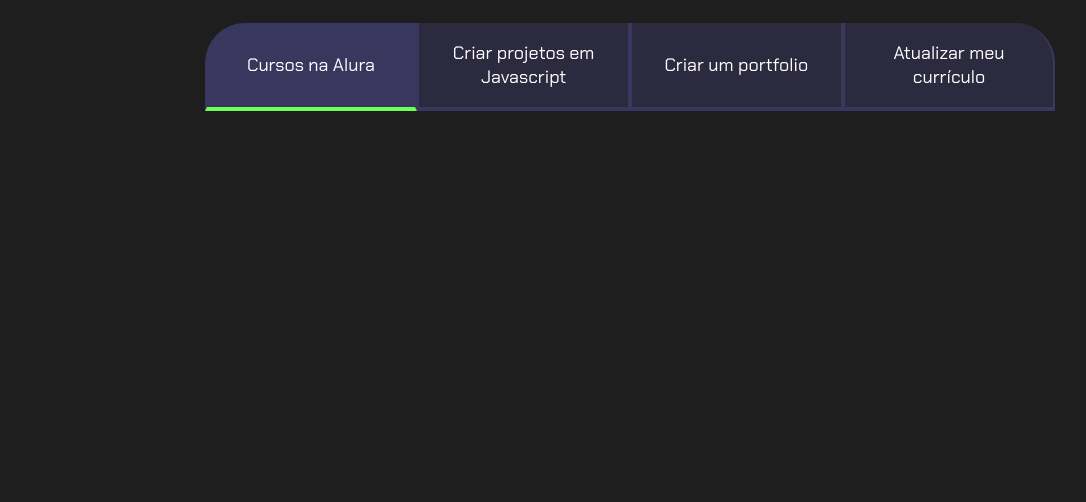
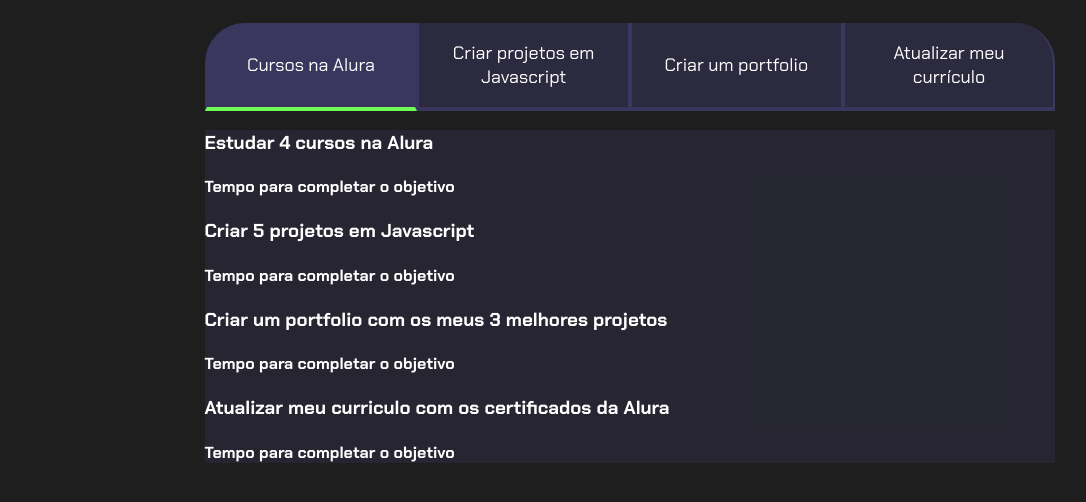
Before and after one commit to carolineeeesouzaaaa/Projeto-de-Vida, a plain HTML site: page index.html in a window 1280 px wide. Shown: the part 80-582 px from the top of the page, without its empty margins (10-1096 px from the left). Drawn offline with Linux system fonts and the light colour scheme.

Commit message:
Add files via upload

```diff
--- a/index.html
+++ b/index.html
@@ -11,12 +11,48 @@
 <body>
     <section class="conteudo-principal">
         <h2 class="titulo-principal">Meus Objetivos do ano<span>_</span></h2>
+        <div class="conteudo">
         <div class="botoes">
             <button class="botao ativo">Cursos na Alura</button>
             <button class="botao">Criar projetos em Javascript</button>
             <button class="botao">Criar um portfolio</button>
             <button class="botao">Atualizar meu currículo</button>
         </div>
+        <div class="abas-textos">
+            <div class="aba-conteudo">
+                <h3 class="aba-conteudo-titulo-principal">
+                    Estudar 4 cursos na Alura
+                </h3>
+                <h4 class="aba-conteudo-titulo-secundario">
+                    Tempo para completar o objetivo
+                </h4>
+            </div>
+            <div class="aba-conteudo">
+                <h3 class="aba-conteudo-titulo-principal">
+                    Criar 5 projetos em Javascript
+                </h3>
+                <h4 class="aba-conteudo-titulo-secundario">
+                    Tempo para completar o objetivo
+                </h4>
+            </div>
+            <div class="aba-conteudo">
+                <h3 class="aba-conteudo-titulo-principal">
+                    Criar um portfolio com os meus 3 melhores projetos
+                </h3>
+                <h4 class="aba-conteudo-titulo-secundario">
+                    Tempo para completar o objetivo
+                </h4>
+            </div>
+            <div class="aba-conteudo">
+                <h3 class="aba-conteudo-titulo-principal">
+                    Atualizar meu curriculo com os certificados da Alura
+                </h3>
+                <h4 class="aba-conteudo-titulo-secundario">
+                    Tempo para completar o objetivo
+                </h4>
+            </div>
+        </div>
+    </div>
    </section>
    <script src="main.js"></script>
 </body>
--- a/style.css
+++ b/style.css
@@ -76,3 +76,7 @@ body {
     background-color: var(--botao-ativo);
     border-bottom: 4px solid var(--verde);
 }
+
+.abas-textos {
+    background-color: var(--texto-fundo);
+}
```
